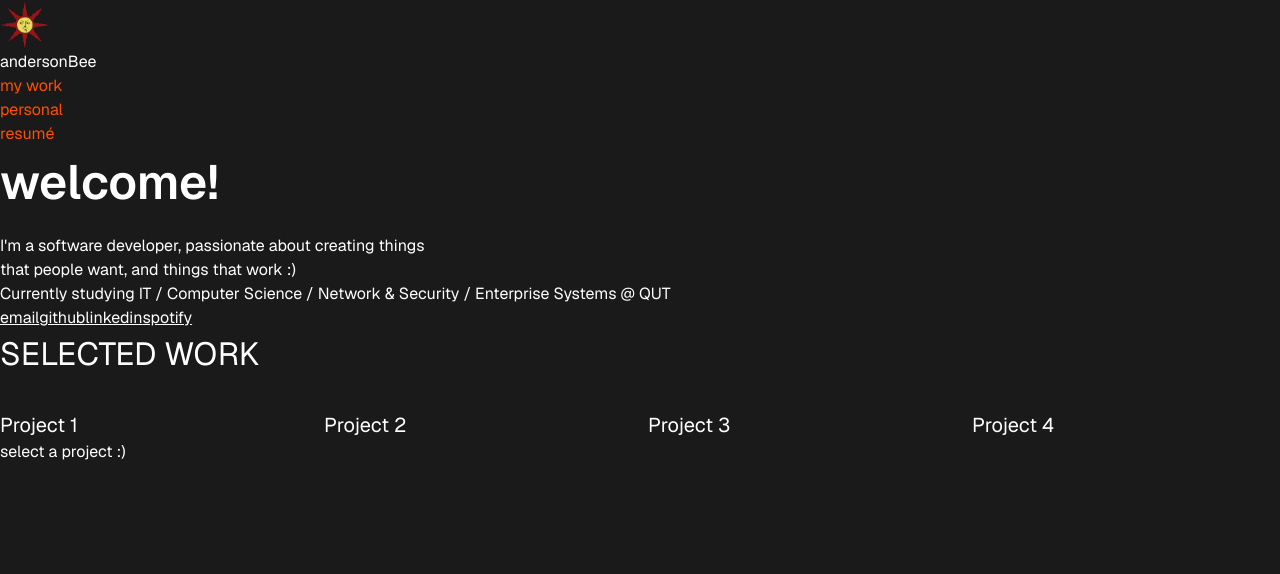
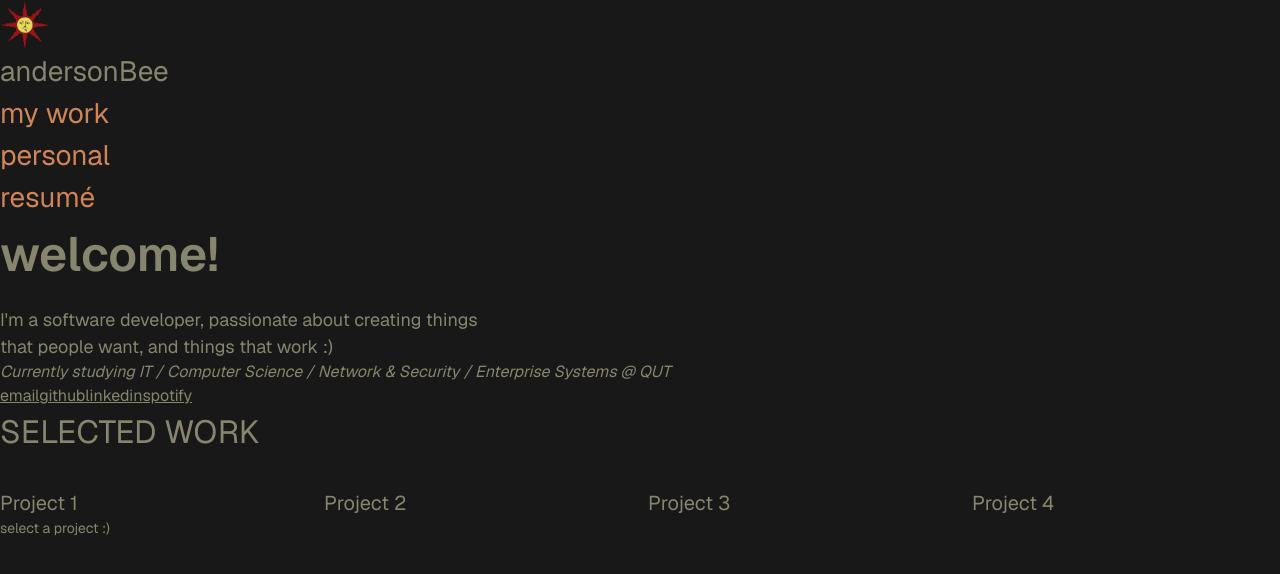
Before and after one commit to andybeecompsci/andybee_v2, a Next.js app: page / in a window 1280 px wide. Shown: the top 574 px of the page. Built offline with nearby package versions, Linux system fonts and the light colour scheme.

Commit message:
fixed css and played with colour scheme.

```diff
--- a/src/app/globals.css
+++ b/src/app/globals.css
@@ -3,55 +3,89 @@
 @tailwind utilities;
 
 :root {
-  --background: #1a1a1a;
-  --foreground: #ffffff;
-  --accent: #ff4f00;
+  --background: #181818;
+  --main-0: #87856d;
+  --main-1: #d18458;
 }
 
+/* Base Styles */
 body {
-  color: var(--foreground);
+  color: var(--main-0);
   background: var(--background);
   font-family: var(--font-geist-sans);
 }
 
-.welcome-text {
+/* Layout Containers */
+.main-container {
+  /* styles inherited from Tailwind classes */
+}
+
+.header-container {
+  /* styles inherited from Tailwind classes */
+}
+
+.content-grid {
+  /* styles inherited from Tailwind classes */
+}
+
+/* Header Section */
+.header-logo-container {
+  width: 50px;
+  height: 50px;
+  color: var(--main-1);
+}
+
+.header-title {
+  color: var(--main-0);
+  font-size: 1.75rem;
+}
+
+.header-nav-link {
+  color: var(--main-1);
+  transition: opacity 0.2s ease;
+  font-size: 1.75rem;
+}
+
+.header-nav-link:hover {
+  opacity: 0.8;
+}
+
+/* Content Section - Left */
+.hero-title {
   font-size: 3rem;
   font-weight: 600;
   margin-bottom: 1rem;
 }
 
-.nav-link {
-  color: var(--accent);
-  transition: opacity 0.2s ease;
+.hero-description {
+  color: var(--main-0);
+  font-size: 1.125rem;
 }
 
-.nav-link:hover {
-  opacity: 0.8;
+.hero-subtitle {
+  color: var(--main-0);
+  font-style: italic;
+}
+
+/* Social Links Section */
+.social-links-container {
+  /* styles inherited from Tailwind classes */
 }
 
 .social-link {
-  color: var(--foreground);
+  color: var(--main-0);
   text-decoration: underline;
   transition: color 0.2s ease;
 }
 
 .social-link:hover {
-  color: var(--accent);
+  color: var(--main-1);
 }
 
-.project-link {
-  color: var(--foreground);
-  transition: color 0.2s ease;
-  font-size: 1.25rem;
-}
-
-.project-link:hover {
-  color: var(--accent);
-}
-
-.selected-work {
+/* Content Section - Right */
+.projects-title {
   font-size: 2rem;
-  color: var(--foreground);
+  color: var(--main-0);
   margin-bottom: 2rem;
 }
 
@@ -61,8 +95,26 @@ body {
   gap: 1rem;
 }
 
-.logo {
-  width: 50px;
-  height: 50px;
-  color: var(--accent);
+.project-item {
+  color: var(--main-0);
+  transition: color 0.2s ease;
+  font-size: 1.25rem;
 }
+
+.project-item:hover {
+  color: var(--main-1);
+}
+
+.project-helper {
+  color: var(--main-0);
+  font-size: 0.875rem;
+}
+
+/* Dividers */
+.header-divider {
+  /* styles inherited from Tailwind classes */
+}
+
+.content-divider {
+  /* styles inherited from Tailwind classes */
+}
--- a/src/app/page.tsx
+++ b/src/app/page.tsx
@@ -3,11 +3,11 @@ import Image from 'next/image'
 
 export default function Home() {
   return (
-    <div className="min-h-screen bg-[#1a1a1a] p-8">
+    <div className="main-container min-h-screen bg-[var(--background)] p-8">
       {/* Header */}
-      <header className="flex justify-between items-center mb-20">
-        <div className="flex items-center gap-4">
-          <div className="logo">
+      <header className="header-container flex justify-between items-center mb-5">
+        <div className="header-left-section flex items-center gap-4">
+          <div className="header-logo-container">
             <Image
               src="/images/solaire_icon.png"
               alt="solaire"
@@ -16,32 +16,32 @@ export default function Home() {
               priority
             />
           </div>
-          <h1 className="text-2xl text-white">andersonBee</h1>
+          <h1 className="header-title">andersonBee</h1>
         </div>
-        <nav>
-          <ul className="flex space-x-8">
-            <li><Link href="#work" className="nav-link">my work</Link></li>
-            <li><Link href="#personal" className="nav-link">personal</Link></li>
-            <li><Link href="#resume" className="nav-link">resumé</Link></li>
+        <nav className="header-nav">
+          <ul className="header-nav-list flex space-x-8">
+            <li><Link href="#work" className="header-nav-link">my work</Link></li>
+            <li><Link href="#personal" className="header-nav-link">personal</Link></li>
+            <li><Link href="#resume" className="header-nav-link">resumé</Link></li>
           </ul>
         </nav>
       </header>
 
       {/* Navbar Divider */}
-      <div className="w-full h-[1px] bg-white/20 mb-10"></div>
+      <div className="header-divider w-full h-[1px] bg-white/20 mb-10"></div>
 
-      <div className="grid grid-cols-2 gap-20 relative">
+      <div className="content-grid grid grid-cols-2 gap-20 relative py-10">
         {/* Left Column */}
-        <div>
-          <h2 className="welcome-text text-white">welcome!</h2>
-          <p className="text-white text-lg mb-8">
+        <div className="content-left-section">
+          <h2 className="hero-title">welcome!</h2>
+          <p className="hero-description mb-8">
             I'm a software developer, passionate about creating things<br />
             that people want, and things that work :)
           </p>
-          <p className="text-white italic mb-8">
+          <p className="hero-subtitle mb-8">
             Currently studying IT / Computer Science / Network & Security / Enterprise Systems @ QUT
           </p>
-          <div className="flex space-x-6">
+          <div className="social-links-container flex space-x-6">
             <Link href="#" className="social-link">email</Link>
             <Link href="#" className="social-link">github</Link>
             <Link href="#" className="social-link">linkedin</Link>
@@ -50,18 +50,18 @@ export default function Home() {
         </div>
 
         {/* Vertical Divider */}
-        <div className="absolute left-1/2 top-0 w-[1px] h-full bg-white/20 transform -translate-x-1/2"></div>
+        <div className="content-divider absolute left-1/2 top-0 w-[1px] h-[175%] bg-white/20 transform -translate-x-1/2"></div>
 
         {/* Right Column */}
-        <div>
-          <h2 className="selected-work mb-8">SELECTED WORK</h2>
+        <div className="content-right-section">
+          <h2 className="projects-title mb-8">SELECTED WORK</h2>
           <div className="project-grid">
-            <Link href="#" className="project-link">Project 1</Link>
-            <Link href="#" className="project-link">Project 2</Link>
-            <Link href="#" className="project-link">Project 3</Link>
-            <Link href="#" className="project-link">Project 4</Link>
+            <Link href="#" className="project-item">Project 1</Link>
+            <Link href="#" className="project-item">Project 2</Link>
+            <Link href="#" className="project-item">Project 3</Link>
+            <Link href="#" className="project-item">Project 4</Link>
           </div>
-          <p className="text-white mt-4 text-sm">select a project :)</p>
+          <p className="project-helper mt-4">select a project :)</p>
         </div>
       </div>
     </div>
```
